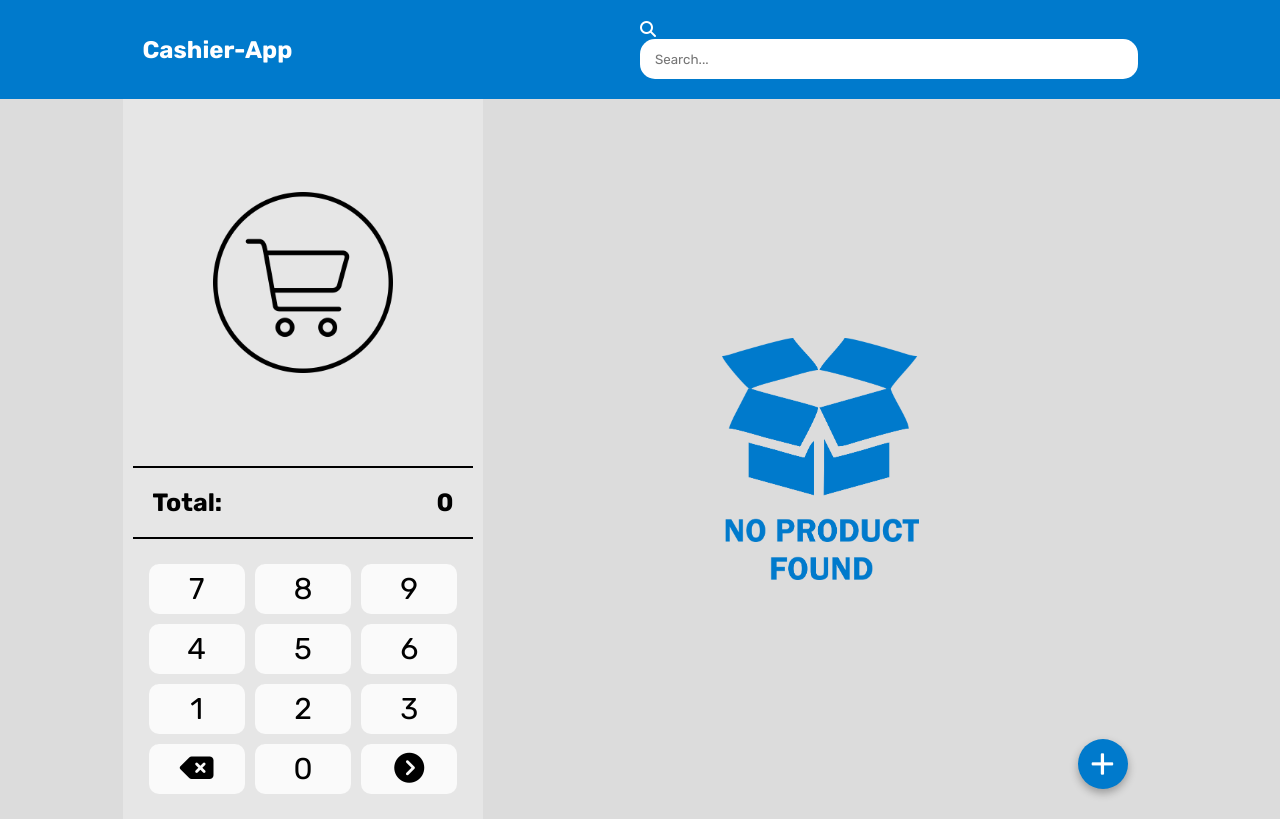
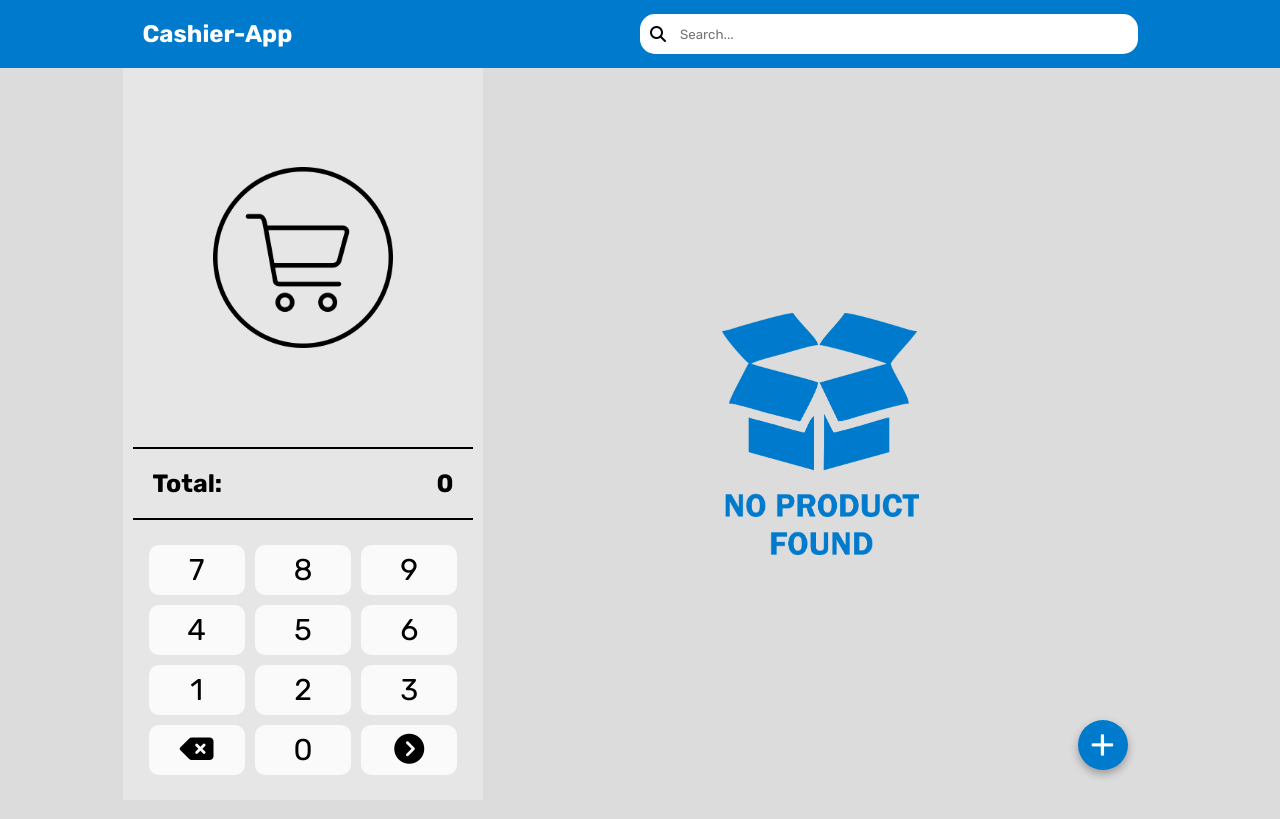
Before and after one commit to rijalislamir/cashier-app, a React (Create React App) app: page / in a window 1280 px wide. Built offline with nearby package versions, Linux system fonts and the light colour scheme.

Commit message:
Styling search bar

```diff
--- a/src/assets/css/style.css
+++ b/src/assets/css/style.css
@@ -27,14 +27,27 @@ header {
 
 .nav__search-wrapper {
     position: relative;
+    display: flex;
+    align-items: center;
+}
+
+.nav__search-icon {
+    position: absolute;
+    color: black;
+    left: 10px;
 }
 
 .nav__search-input {
+    position: absolute;
     border: 0;
     border-radius: 15px;
     height: 40px;
-    padding: 10px 15px;
+    padding: 10px 15px 10px 40px;
     width: 100%;
+}
+
+.nav__search-input:focus {
+    background-color: #eaeaea;
 }
 
 .nav__search-input:focus {
@@ -57,7 +70,7 @@ body {
     flex-direction: column;
     justify-content: stretch;
     width: 35vw;
-    height: calc(100vh - 80px);
+    height: calc(100vh - 68px);
 }
 
 .product-list {
@@ -66,7 +79,7 @@ body {
     background-color: rgb(220, 220, 220);
     display: flex;
     flex-wrap: wrap;
-    height: calc(100vh - 80px);
+    height: calc(100vh - 68);
     justify-content: flex-start;
     margin: 0 auto;
     width: 65vw;
--- a/src/components/Header.jsx
+++ b/src/components/Header.jsx
@@ -14,7 +14,6 @@ const Header = () => {
                 <div className="nav__search-container">
                     <form onSubmit={e => e.preventDefault()} autoComplete="off">
                         <div className="nav__search-wrapper">
-                            <span><i class="fa-solid fa-magnifying-glass"></i></span>
                             <input
                                 className="nav__search-input"
                                 type="search"
@@ -22,6 +21,7 @@ const Header = () => {
                                 placeholder="Search..."
                                 onChange={e => dispatch(productSearched({ keyword: e.target.value }))}
                             />
+                            <span className="nav__search-icon"><i class="fa-solid fa-magnifying-glass"></i></span>
                         </div>
                     </form>
                 </div>
```
